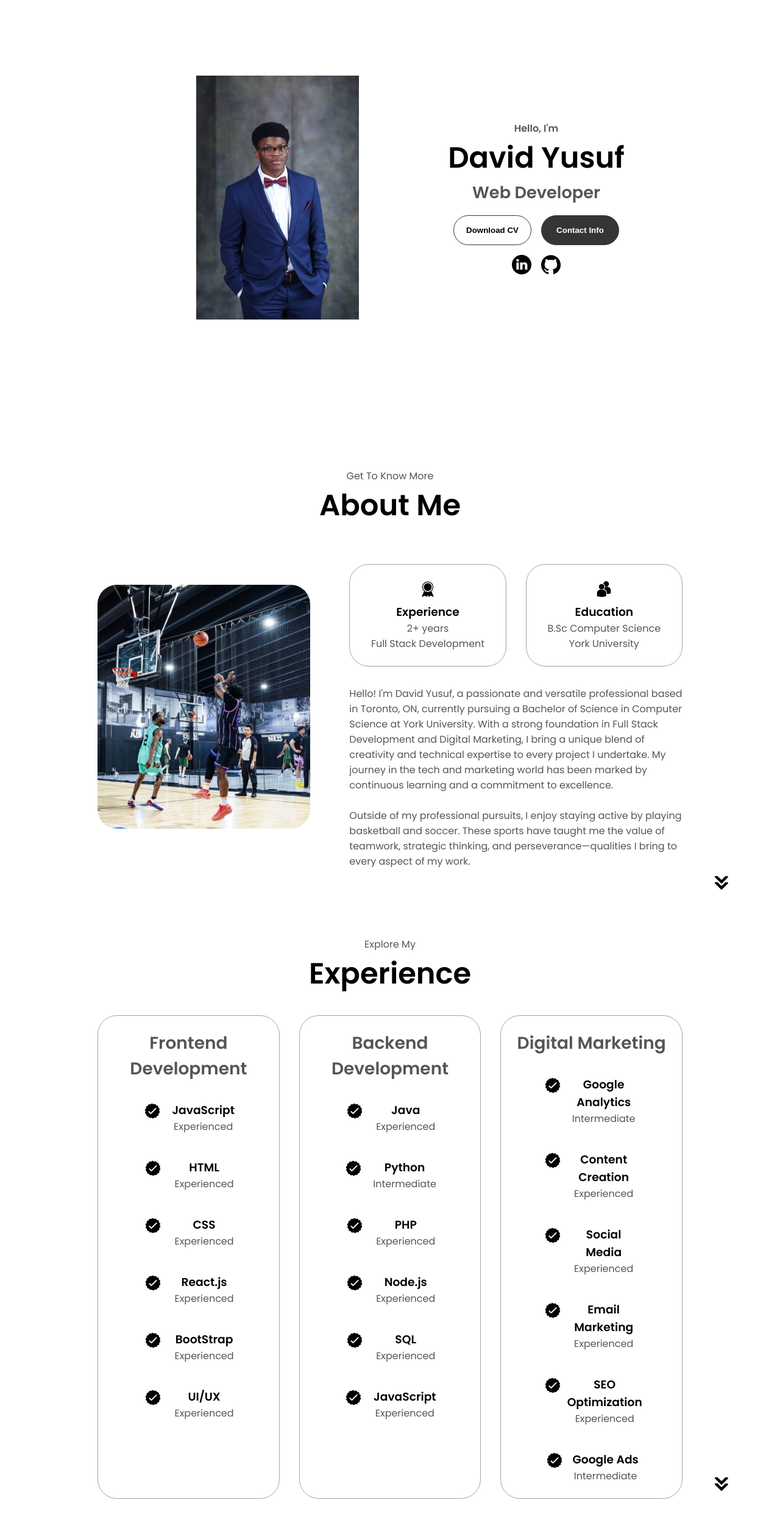
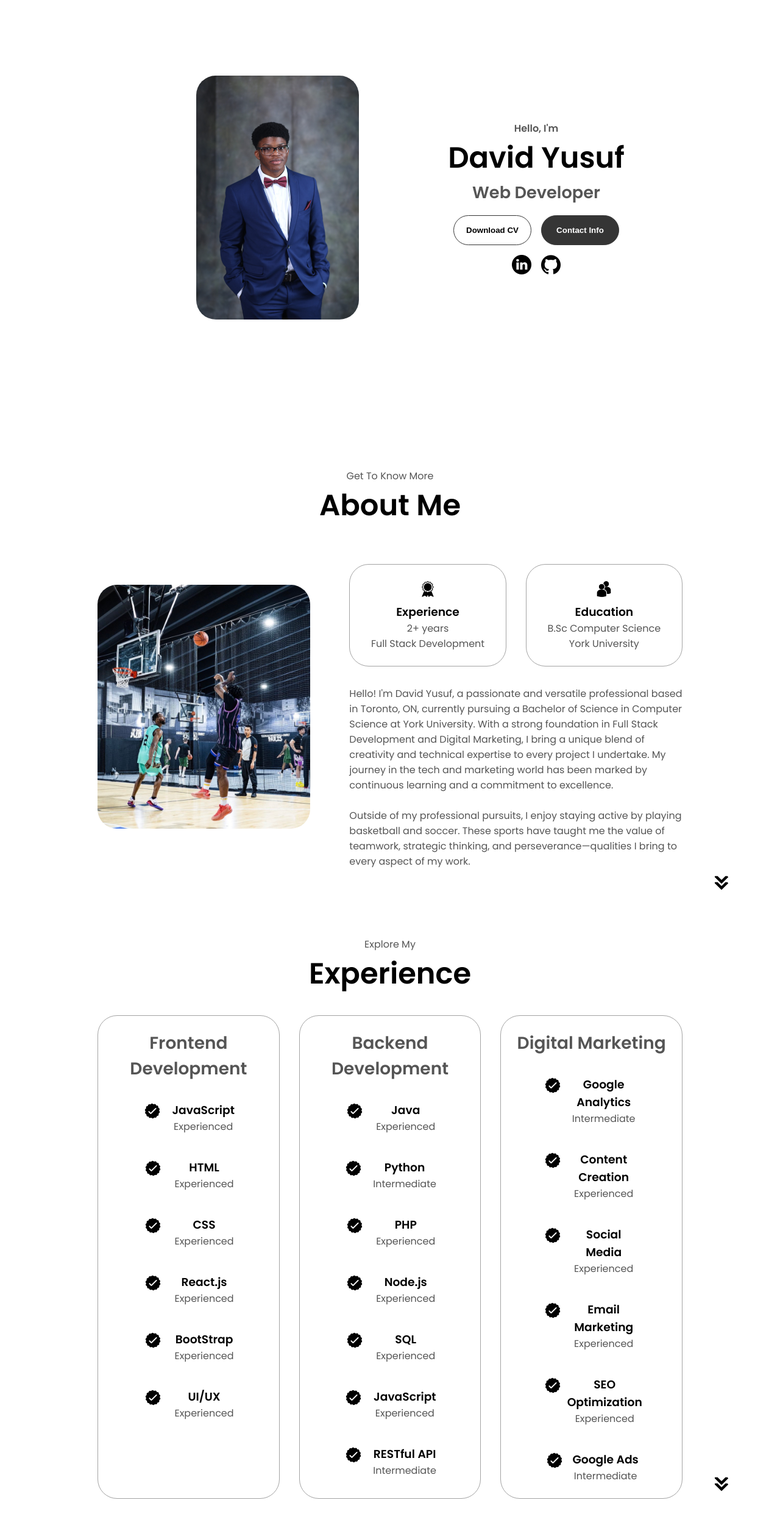
Before and after one commit to ItsDY19/David-Portfolio, a plain HTML site: page index.html in a window 1280 px wide. Shown: the part 160-2679 px from the top of the page at 61% size. Drawn offline with Linux system fonts and the light colour scheme.

Commit message:
Minor updates to about and experience sections

```diff
--- a/index.html
+++ b/index.html
@@ -39,7 +39,7 @@
 
     <section id="profile">
       <div class="section__pic-container">
-        <img src="assets/davidPic.jpg" alt="David Profile Pic" />
+        <img src="assets/davidPic.jpg" alt="David Profile Pic" class="profile-pic"/>
       </div>
       <div class="section__text">
         <p class="section__text__p1">Hello, I'm</p>
@@ -48,7 +48,7 @@
         <div class="btn-container">
           <button
             class="btn btn-color-2"
-            onclick="window.open('./assets/David_Yusuf_Resume.pdf')"
+            onclick="window.open('./assets/David_Resume_2024.pdf')"
           >
             Download CV
           </button>
@@ -275,6 +275,17 @@
                   <p>Experienced</p>
                 </div>
               </article>
+              <article>
+                <img
+                  src="assets/checkmark.png"
+                  alt="Experience Icon"
+                  class="icon"
+                />
+                <div>
+                  <h3>RESTful API</h3>
+                  <p>Intermediate</p>
+                </div>
+              </article>
             </div>
           </div>
           <div class="details-container">
--- a/style.css
+++ b/style.css
@@ -205,6 +205,10 @@ section {
     justify-content: center;
     margin-top: 1rem;
     gap: 1rem;
+}
+
+.profile-pic {
+    border-radius: 2rem;
 }
 
 /* ICONS */
```
Also changed, not shown: 2 other files.
